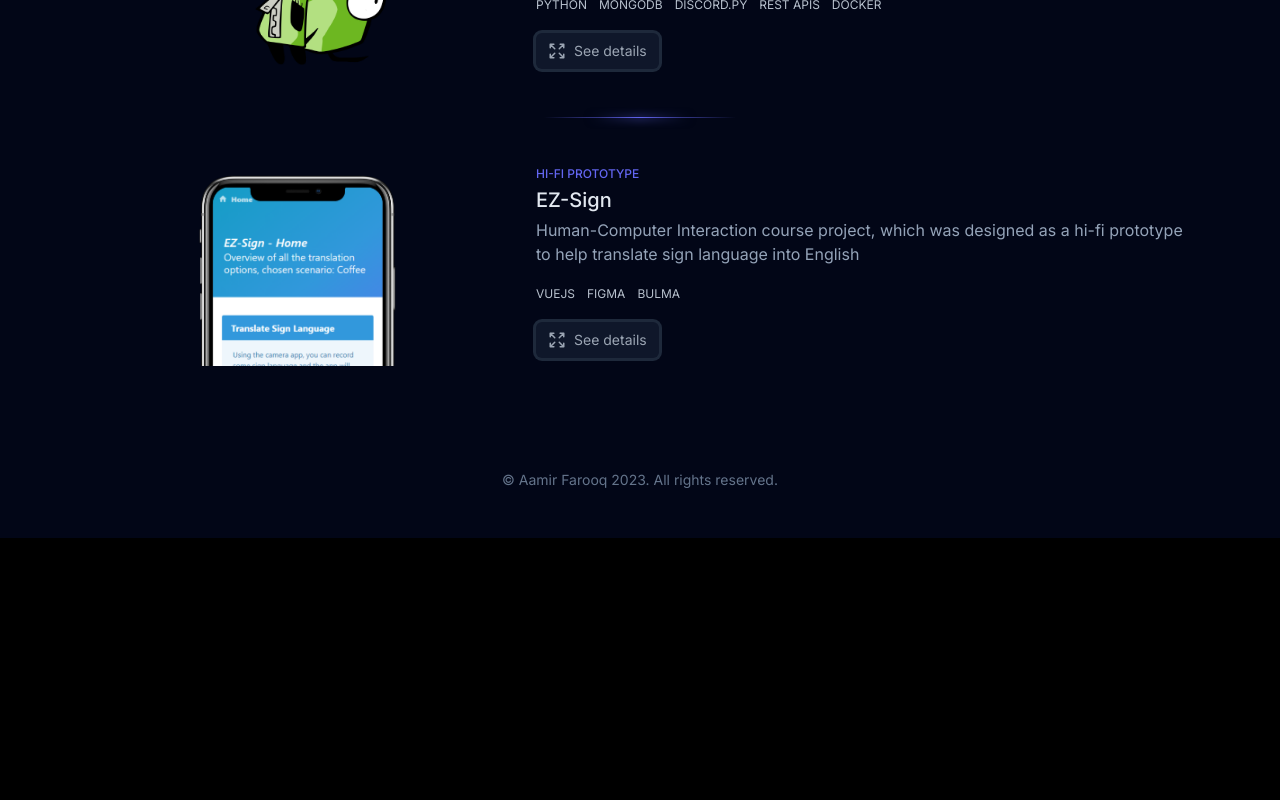
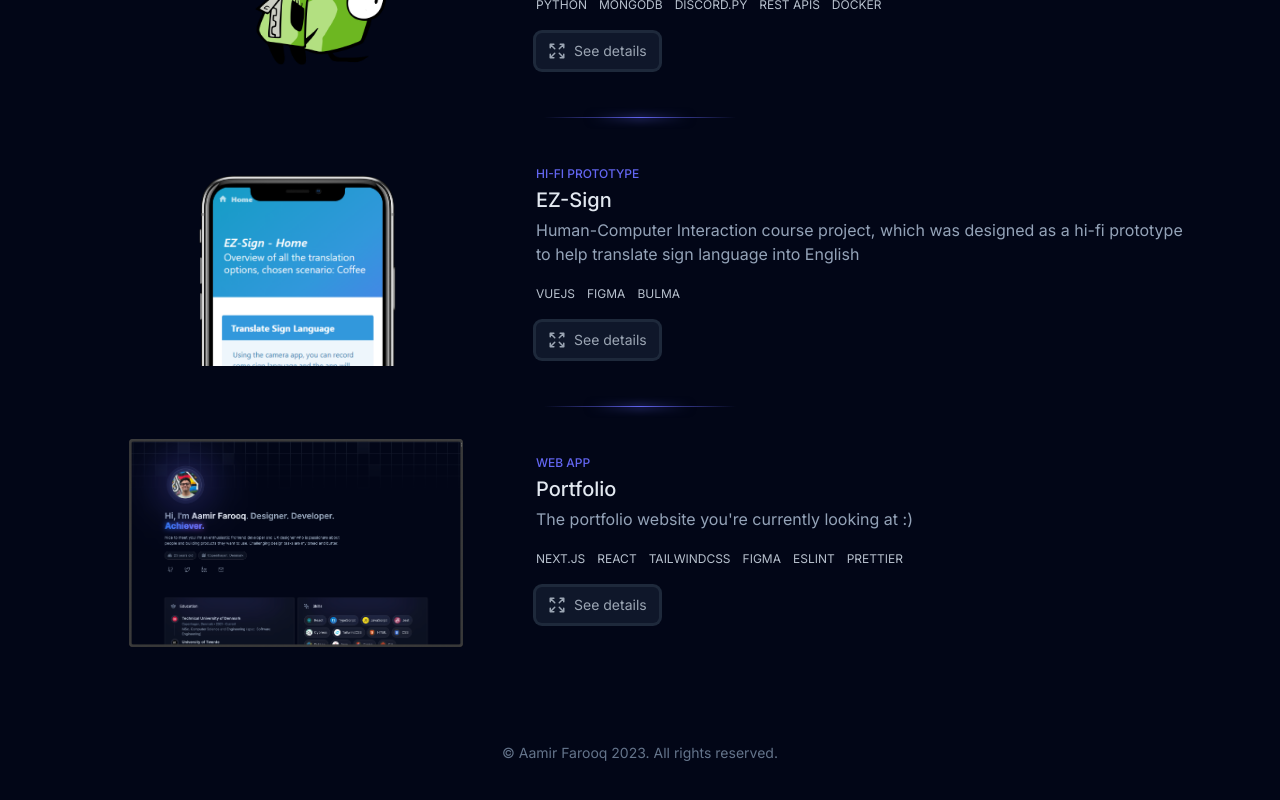
Before and after one commit to SlimShadyIAm/portfolio, a Next.js app: page / in a window 1280 px wide. Shown: the part 2148-2948 px from the top of the page. Before the commit the page ends 2686 px from the top, so only its background shows below. Built offline with nearby package versions, Linux system fonts and the light colour scheme.

Commit message:
Add portfolio as project, tweak rounding

```diff
--- a/src/components/Carousel/index.tsx
+++ b/src/components/Carousel/index.tsx
@@ -66,7 +66,7 @@ const Carousel = ({ images }: Props) => {
               priority
               quality={50}
               src={`/images/projects/${img}`}
-              className="mb-2 max-h-96 w-auto max-w-full shrink-0 rounded-lg md:h-96"
+              className="mb-2 max-h-96 w-auto max-w-full shrink-0 rounded-sm md:h-96"
               alt="Demo demo image"
               width={1000}
               height={530}
--- a/src/components/ProjectDialog/index.tsx
+++ b/src/components/ProjectDialog/index.tsx
@@ -20,7 +20,7 @@ const ProjectDialog = ({ project, closeModal }: ProjectDialogProps) => {
   return (
     <Dialog closeModal={closeModal} show={!!project}>
       <div className="flex flex-col gap-2">
-        <div className="flex flex-1 flex-col items-center rounded-lg">
+        <div className="flex flex-1 flex-col items-center rounded-sm">
           {project.demoImages ? (
             <Carousel images={project.demoImages} />
           ) : (
@@ -30,7 +30,7 @@ const ProjectDialog = ({ project, closeModal }: ProjectDialogProps) => {
                 width={1000}
                 height={530}
                 alt="Project display image"
-                className="mb-2 max-h-96 w-auto max-w-full shrink-0 rounded-lg md:h-96"
+                className="mb-2 max-h-96 w-auto max-w-full shrink-0 rounded-sm md:h-96"
               />
             </div>
           )}
--- a/src/components/ProjectPreview/index.tsx
+++ b/src/components/ProjectPreview/index.tsx
@@ -13,7 +13,7 @@ const ProjectPreview = ({ project, setSelectedProject }: Props) => {
       <div className="flex flex-[0.4] items-center justify-center shrink-0">
         <img
           src={`/images/projects/${project.displayImage}`}
-          className="z-10 h-52 max-h-full max-w-full rounded-lg shrink-0 object-cover"
+          className="z-10 h-52 max-h-full max-w-full rounded-sm shrink-0 object-cover"
         />
       </div>
       <div className="flex h-full w-full flex-[0.6] flex-col justify-center gap-1 p-4">
--- a/src/data/projectData.ts
+++ b/src/data/projectData.ts
@@ -141,4 +141,30 @@ export const projects: ProjectData[] = [
       },
     ],
   },
+  {
+    title: 'Portfolio',
+    brief: 'The portfolio website you\'re currently looking at :)',
+    category: 'Web app',
+    tools: ['Next.js', 'React', 'TailwindCSS', 'Figma', 'ESLint', 'Prettier'],
+    description: 'This is my latest iteration of my portfolio. In this iteration, I strove to make as much information available about me and my work experience as concise as I could, while also trying to make the design aesthetically pleasing, drawing inspiration from designers such as @jamesm.',
+    displayImage: 'portfolio/portfolio0.png',
+    links: [
+      {
+        text: 'GitHub',
+        url: 'https://github.com/SlimShadyIAm/portfolio-react'
+      },
+      {
+        text: '@jamesm (Inspiration)',
+        url: 'https://twitter.com/jamesm'
+      },
+      {
+        text: '@brandonsaldan (Inspiration)',
+        url: 'https://brandons.place'
+      },
+      {
+        text: 'Prettyfolio (Inspiration)',
+        url: 'https://www.prettyfolio.com/'
+      }
+    ]
+  }
 ];
```
Also changed, not shown: public/images/projects/portfolio/portfolio0.png (added).
